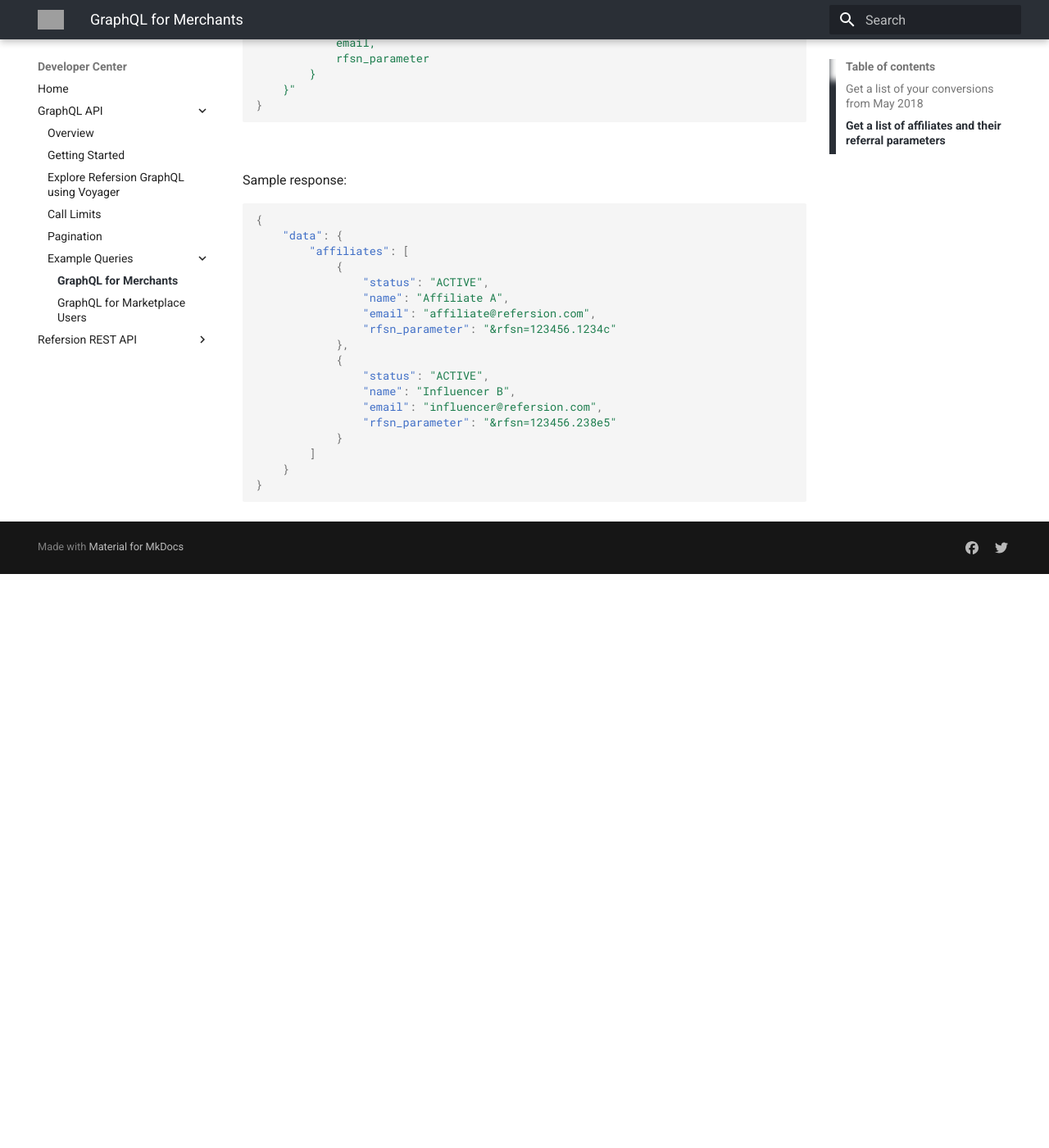
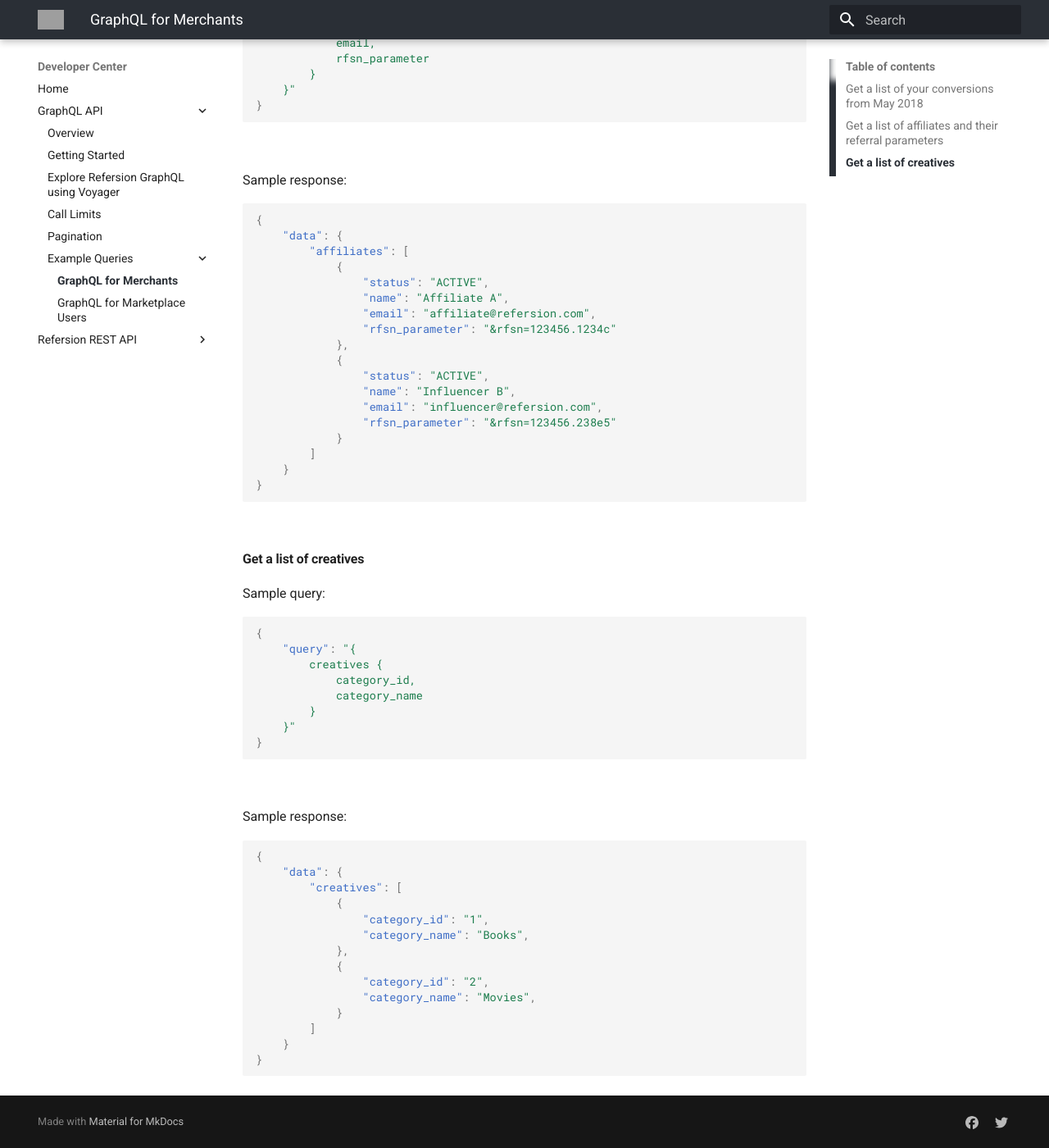
Before and after one commit to refersion/docs, an MkDocs documentation site: the page built from docs/graphql-api/example-queries/graphql-for-merchants.md, in a window 1280 px wide and 1400 px high, scrolled down 1410 px. Shown: the whole window at 82% size. Built offline with MkDocs 1.6.1 and Material for MkDocs 9.7.7, drawn with Linux system fonts in a browser that asks for light colours; old or Windows-style settings are respelled for this version of MkDocs; before the commit the page ends 2110 px from its top, so only the background shows below that; grey boxes are pictures that could not be loaded.

Commit message:
BASE-1483: Creatives Section

````diff
--- a/docs/graphql-api/example-queries/graphql-for-merchants.md
+++ b/docs/graphql-api/example-queries/graphql-for-merchants.md
@@ -95,3 +95,39 @@ Sample response:
     }
 }
 ```
+
+<br />
+
+#### Get a list of creatives
+
+Sample query:
+```json
+{
+    "query": "{
+        creatives {
+            category_id,
+            category_name
+        }
+    }"
+}
+```
+
+<br />
+
+Sample response:
+```json
+{
+    "data": {
+        "creatives": [
+            {
+                "category_id": "1",
+                "category_name": "Books",
+            },
+            {
+                "category_id": "2",
+                "category_name": "Movies",
+            }
+        ]
+    }
+}
+```
````
